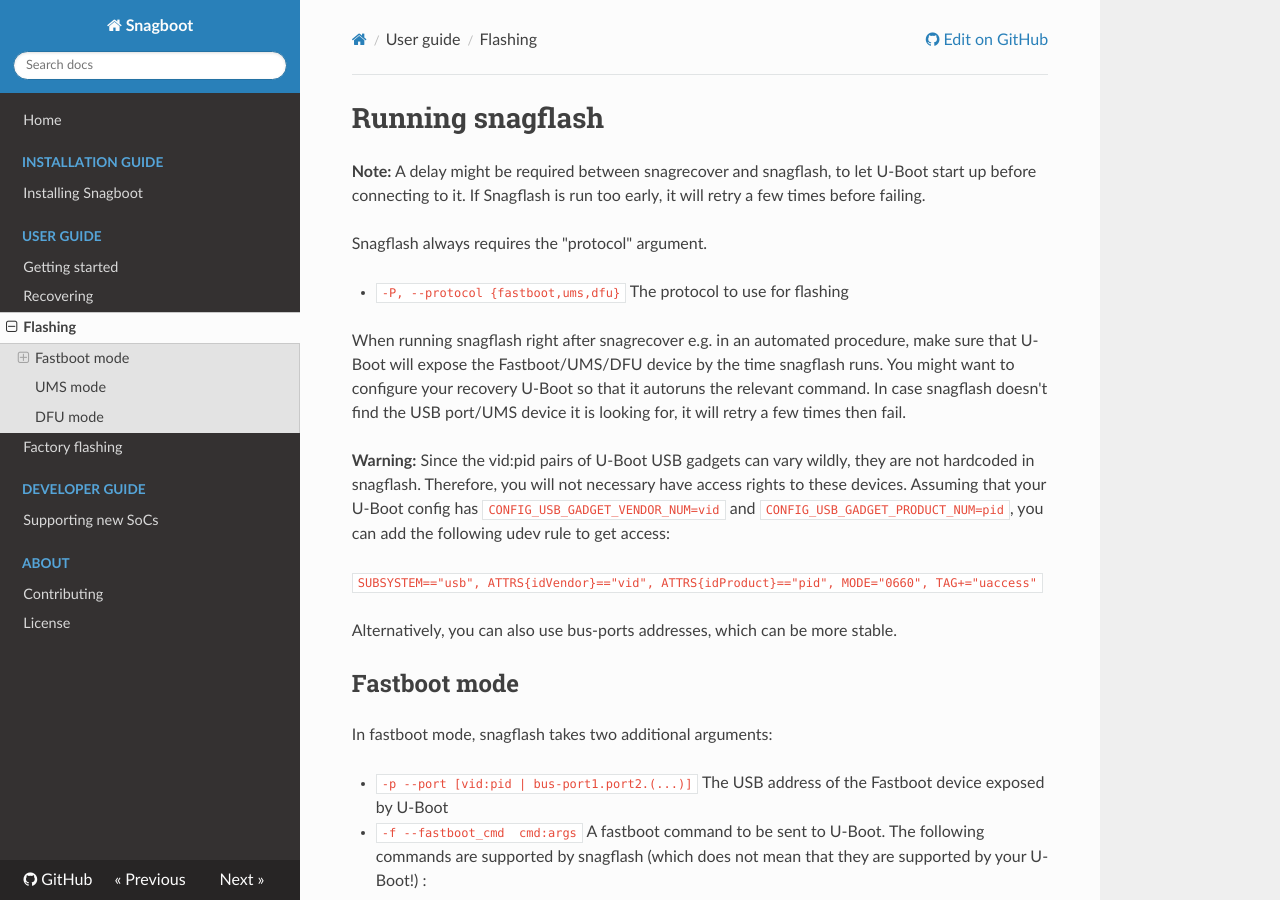
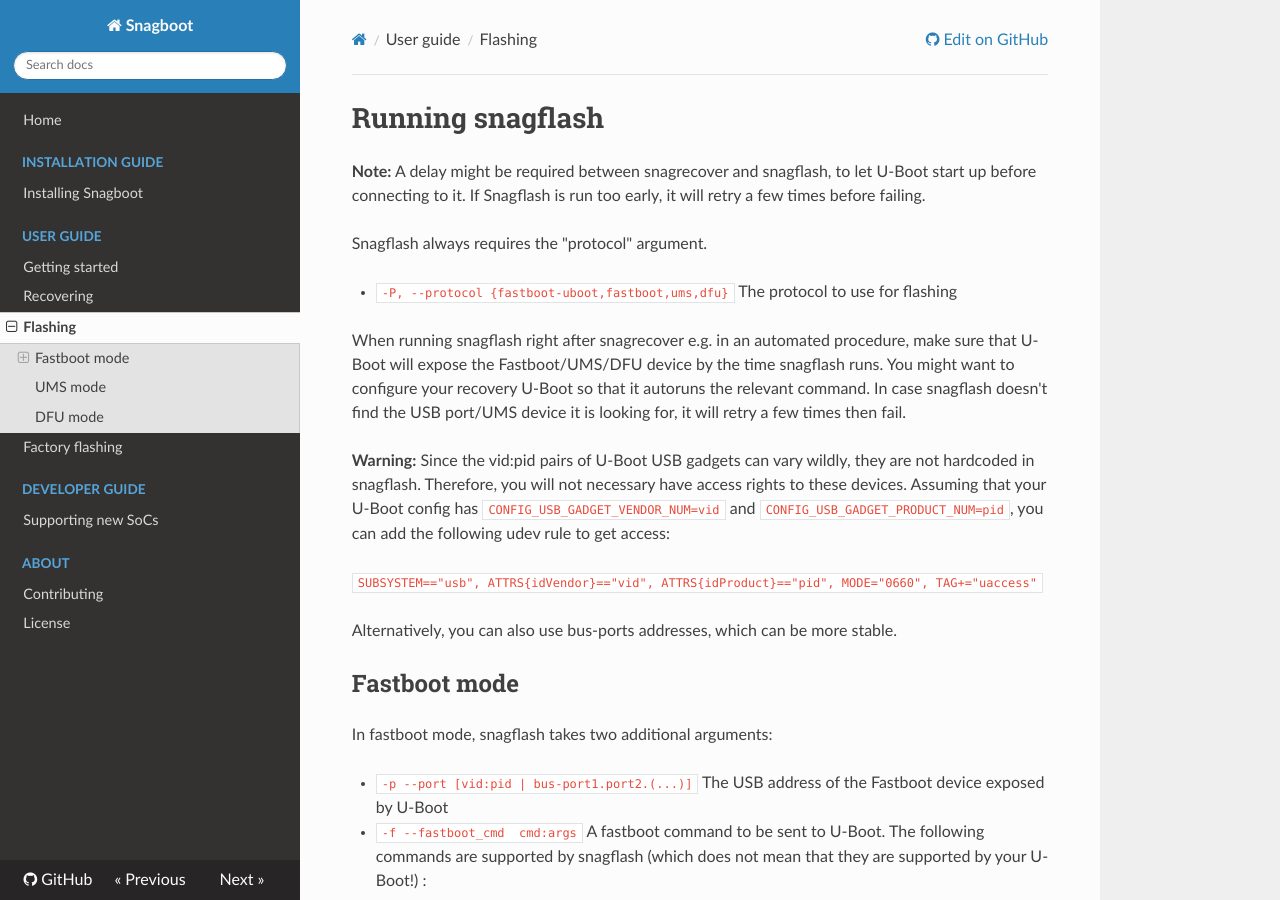
Before and after one commit to bootlin/snagboot, an MkDocs documentation site: the page built from docs/snagflash.md, in a window 1280 px wide and 900 px high. Built offline with MkDocs 1.6.1, drawn with Linux system fonts in a browser that asks for light colours; nearby versions of some CDN libraries.

Commit message:
docs: snagflash: Add missing 'fastboot-uboot'
Signed-off-by: Romain Gantois <romain.gantois@bootlin.com>

```diff
--- a/docs/snagflash.md
+++ b/docs/snagflash.md
@@ -6,7 +6,7 @@
 
 Snagflash always requires the "protocol" argument.
 
- * `-P, --protocol {fastboot,ums,dfu}`
+ * `-P, --protocol {fastboot-uboot,fastboot,ums,dfu}`
    The protocol to use for flashing
 
 When running snagflash right after snagrecover e.g. in an automated procedure,
```
